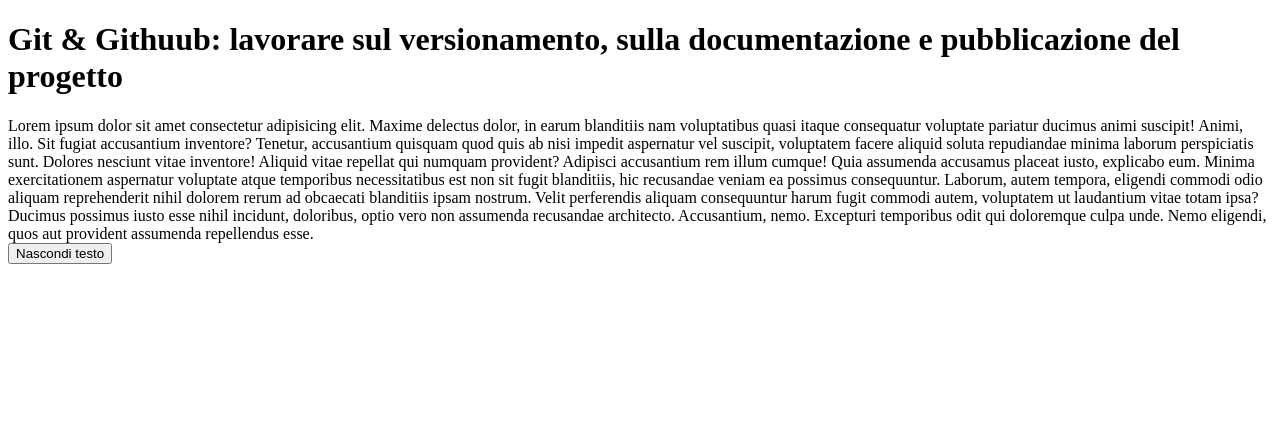
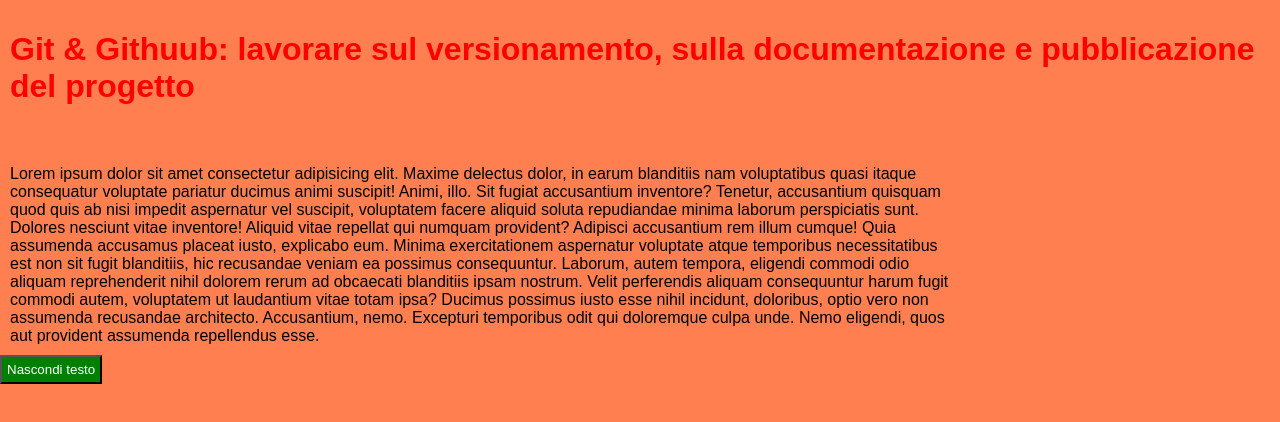
Before and after one commit to giulialanzalonga23/project-card, a plain HTML site: page index.html in a window 1280 px wide. Drawn offline with Linux system fonts and the light colour scheme.

Commit message:
Fix errori nei due codici

```diff
--- a/app.js
+++ b/app.js
@@ -7,7 +7,7 @@ let counter = 0;
 btn_text.addEventListener('click', (e)=>{
     counter++;
 
-    if(counter % 2 !== 0) {
+    if(counter % 2 !== 0){
         text.style.display = 'none';
         e.target.textContent = 'Mostra Testo';
         return
--- a/index.html
+++ b/index.html
@@ -4,7 +4,7 @@
     <meta charset='utf-8'>
     <meta name='viewport' content='width=device-width, initial-scale=1'>
     <title>Git & Github: strumenti di collaborazione</title>
-    <link rel='stylesheet' href='st.css'>
+    <link rel="stylesheet" href="style.css">
     <script src="app.js" defer></script>
 </head>
 <body>
```
